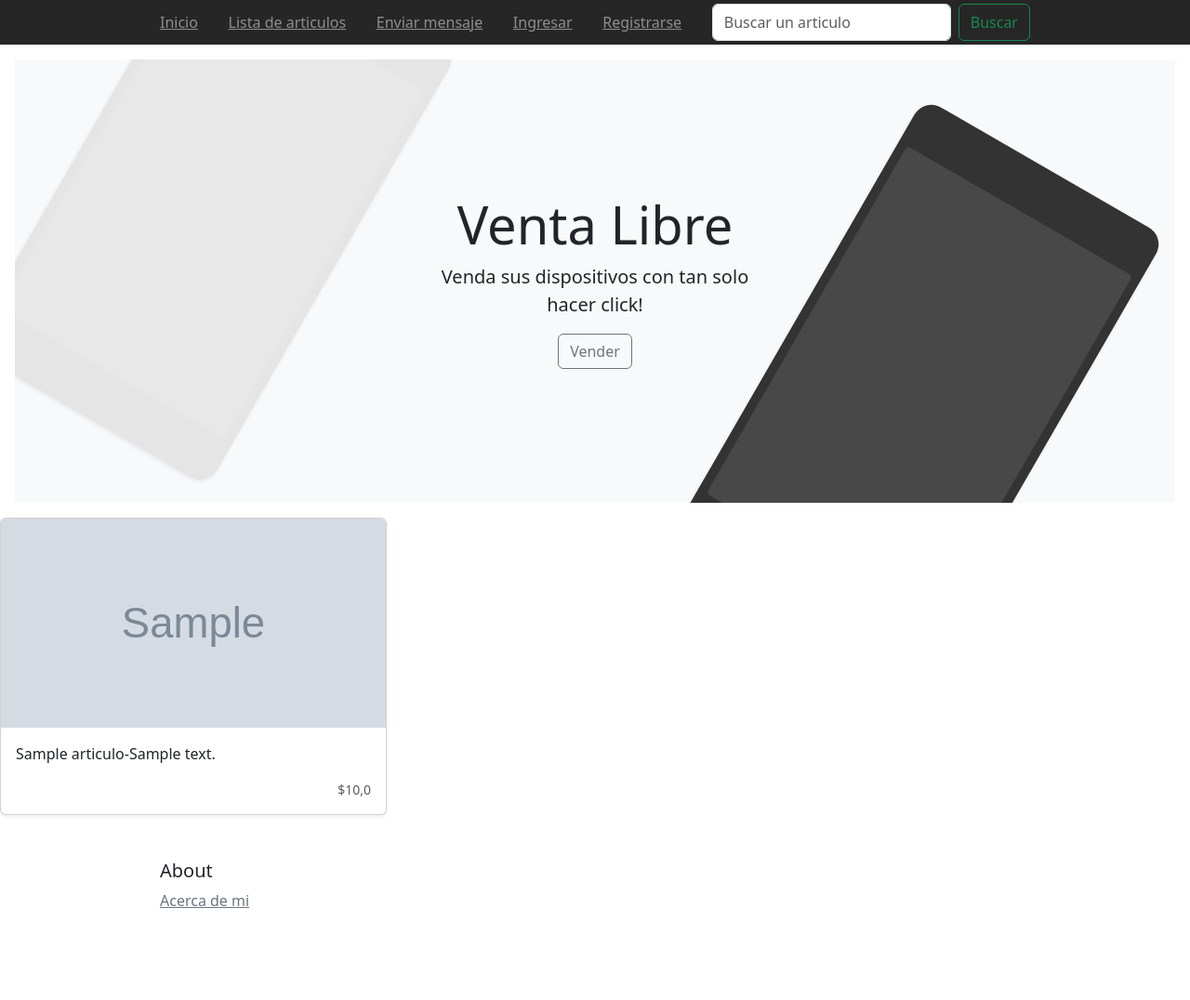
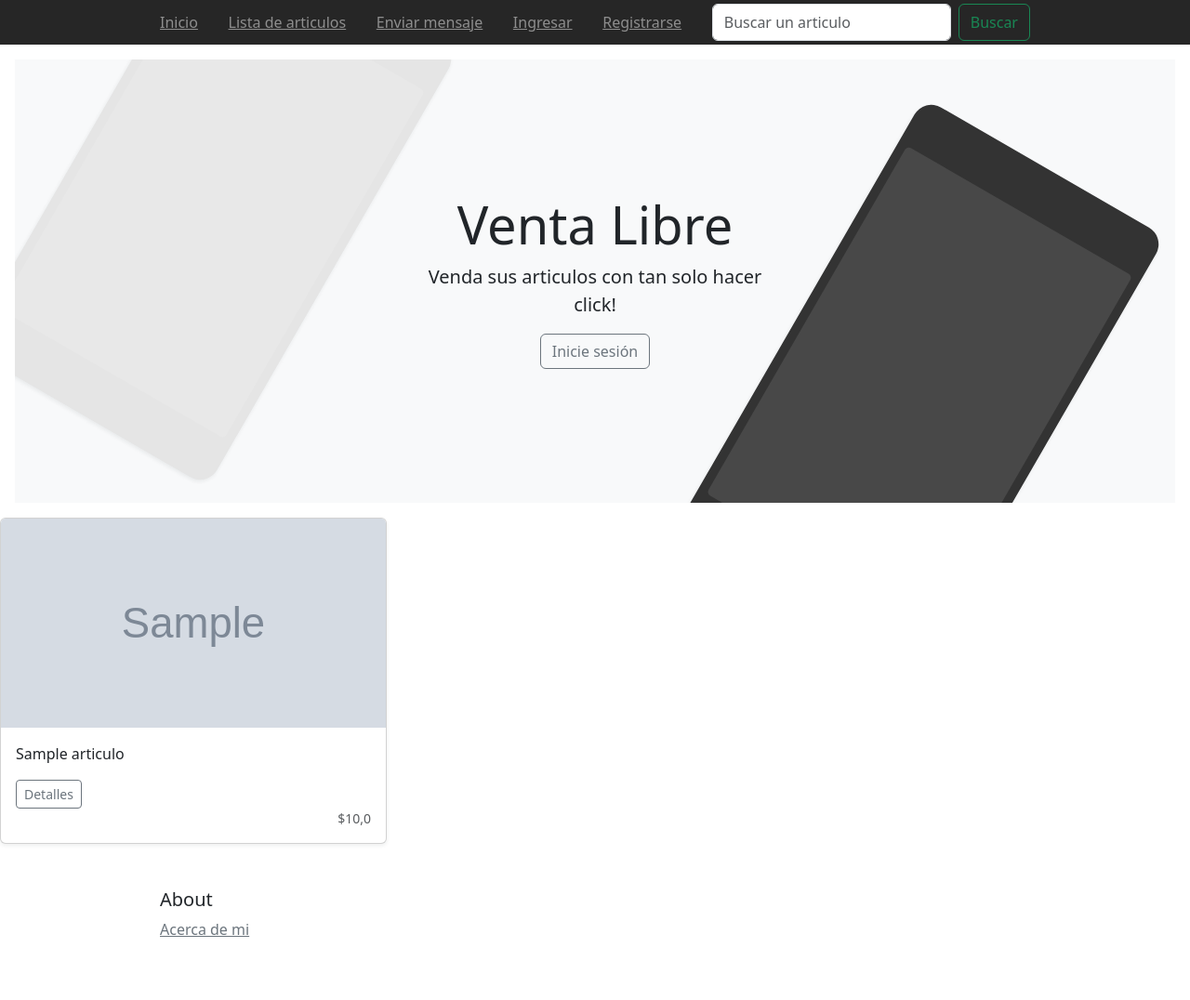
Before and after one commit to julietxt/Proyecto-final-Julieta-Vera, a Django app: page /articulo/list in a window 1280 px wide. Shown: the whole page at 93% size. Before the commit the page ends 977 px from the top, so only its background shows below. Run offline with Django 4.2, Linux system fonts and the light colour scheme; tables that the repository leaves empty hold one stand-in row (values such as "Sample post"); grey boxes marked "Sample" are stand-in pictures; some libraries are stand-ins or nearby versions.

Commit message:
agrego detalles en los articulos

```diff
--- a/VentaLibre/templates/VentaLibre/about.html
+++ b/VentaLibre/templates/VentaLibre/about.html
@@ -16,7 +16,7 @@
                 <p>programar. </p>
                 <p>La página web que desarrollé para el proyecto final se llama “Venta Libre”.  Está inspirada en el sitio  </p>
                 <p>web de Mercado Libre y la función de la misma consiste en vender artículos de tecnología como  </p>
-                <p>celulares, tablets y computadoras. Los usuarios tienen la posibilidad publicar en el sitio sus ventas </p>
+                <p>celulares, tablets y computadoras. Los usuarios tienen la posibilidad de publicar en el sitio sus ventas, </p>
                 <p>editarlas y borrarlas. Los usuarios pueden registrarse e iniciar sesión. Además, pueden enviar  </p>
                 <p>mensajes, editarlos y borrarlos.</p>
 
--- a/VentaLibre/templates/VentaLibre/articulo_list.html
+++ b/VentaLibre/templates/VentaLibre/articulo_list.html
@@ -16,7 +16,8 @@
     <div class="card shadow-sm">
     <img class="card-img-top" style="height: 225px; width: 100%; display: block;" src="{{articulo.image_url}}" data-holder-rendered="true">
       <div class="card-body">
-        <p class="card-text"> {{articulo.titulo}}-{{articulo.descripcion}}</p>
+        <p class="card-text"> {{articulo.titulo}}</p>
+        <a href="{% url 'articulo-detail' articulo.id %}" type= "button" class="btn btn-sm btn-outline-secondary">Detalles</a>
         <div class="d-flex justify-content-between align-items-center">
           <div class="btn-group">
 
--- a/VentaLibre/templates/VentaLibre/index.html
+++ b/VentaLibre/templates/VentaLibre/index.html
@@ -8,8 +8,13 @@
     <div class="position-relative overflow-hidden p-3 p-md-5 m-md-3 text-center bg-light">
       <div class="col-md-5 p-lg-5 mx-auto my-5">
         <h1 class="display-4 fw-normal">Venta Libre</h1>
-        <p class="lead fw-normal">Venda sus dispositivos con tan solo hacer click!</p>
+
+        <p class="lead fw-normal">Venda sus articulos con tan solo hacer click!</p>
+        {% if  user.is_authenticated %}
         <a class="btn btn-outline-secondary" href="{% url 'articulo-create' %}">Vender</a>
+        {%else%}
+        <a class="btn btn-outline-secondary" href="{% url 'login' %}">Inicie sesión</a>
+        {%endif%}
       </div>
       <div class="product-device shadow-sm d-none d-md-block"></div>
       <div class="product-device product-device-2 shadow-sm d-none d-md-block"></div>
--- a/project/urls.py
+++ b/project/urls.py
@@ -16,7 +16,7 @@ Including another URLconf
 from django.contrib import admin
 from django.urls import path
 from VentaLibre.views import (index, ArticuloList, ArticuloMineList,ArticuloUpdate, ArticuloDelete,
-    ArticuloCreate, ArticuloSearch, Login, Logout, SignUp, about, ProfileCreate, ProfileUpdate, MensajeCreate, MensajeDelete, MensajeList)
+    ArticuloCreate, ArticuloDetail, ArticuloSearch, Login, Logout, SignUp, about, ProfileCreate, ProfileUpdate, MensajeCreate, MensajeDelete, MensajeList)
 from django.conf import settings
 from django.conf.urls.static import static
 
@@ -27,6 +27,7 @@ urlpatterns = [
     path('about', about, name="about"),
     path('articulo/list', ArticuloList.as_view(), name="articulo-list"),
     path('articulo/list/mine', ArticuloMineList.as_view(), name="articulo-mine"),
+    path('articulo/<pk>/detail', ArticuloDetail.as_view(), name="articulo-detail"),
     path('articulo/<pk>/update', ArticuloUpdate.as_view(), name="articulo-update"),
     path('articulo/<pk>/delete', ArticuloDelete.as_view(), name="articulo-delete"),
     path('articulo/create', ArticuloCreate.as_view(), name="articulo-create"),
```
Also changed, not shown: VentaLibre/templates/VentaLibre/articulo_detail.html (added, +15 -0 lines), media/avatares/perfil_1vII4m9.jpg (added).
